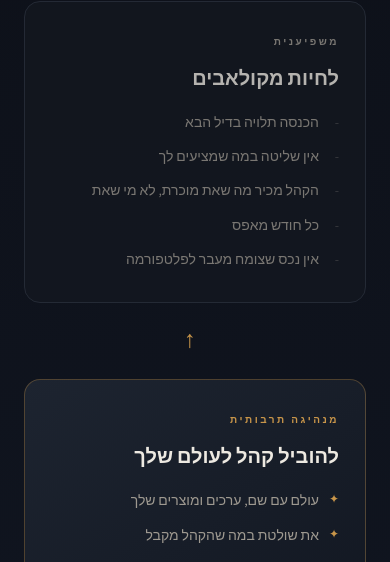
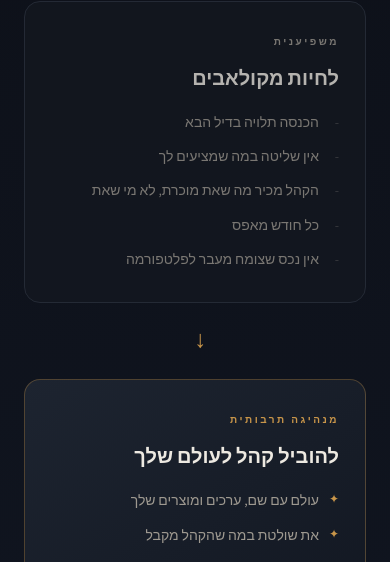
Before and after one commit to AlonAbadi/hadar-danan, a Next.js app: page /atelier in a window 390 px wide. Shown: the part 1369-1931 px from the top of the page. Built offline with nearby package versions, Linux system fonts and the light colour scheme; no server answers.

Commit message:
fix: correct shift-arrow rotation on mobile (←→↓ not ↑)

```diff
--- a/app/globals.css
+++ b/app/globals.css
@@ -614,7 +614,7 @@ html.a11y-reading-mode img { max-width: 100% !important; }
 @media (max-width: 860px) {
   .shift-grid { grid-template-columns: 1fr; gap: 16px; overflow: visible; }
   .shift-col { overflow: visible; }
-  .shift-arrow { transform: rotate(90deg); font-size: 24px; padding: 4px 0; }
+  .shift-arrow { transform: rotate(-90deg); font-size: 24px; padding: 4px 0; }
 }
 
 /* What is atelier */
```
